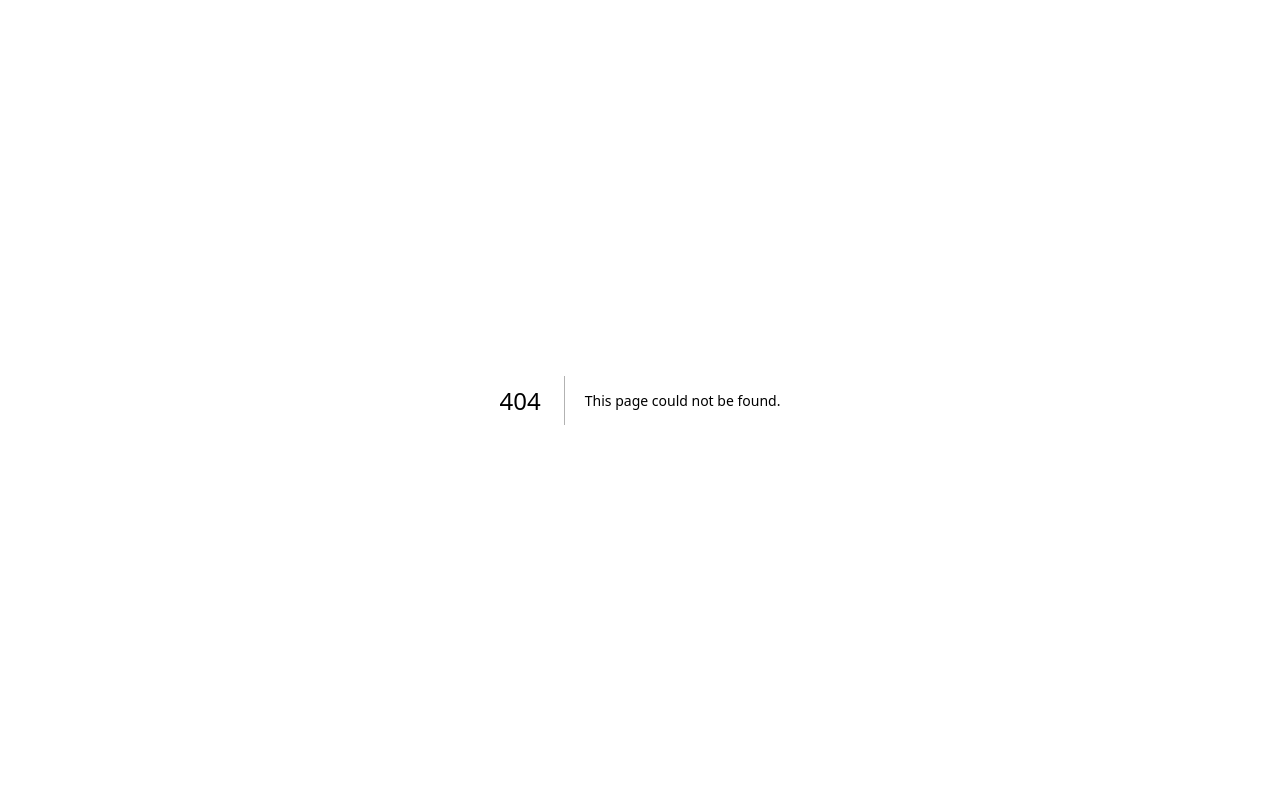
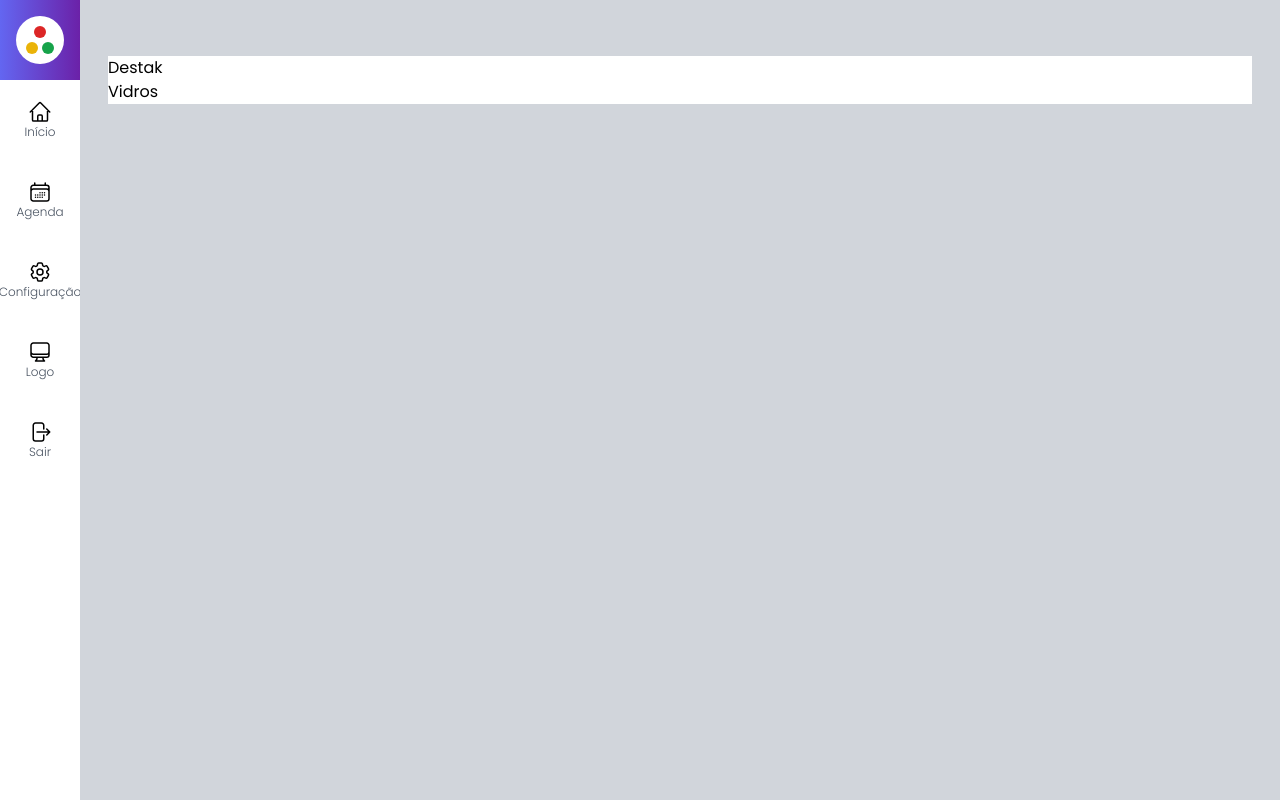
Before and after one commit to EvandroLimaBarbosa/projeto-sistema, a Next.js app: page /logo in a window 1280 px wide. Before the commit this address had no page. Built offline with nearby package versions, Linux system fonts and the light colour scheme.

Commit message:
Criand logo

```diff
--- a/src/components/icons/index.tsx
+++ b/src/components/icons/index.tsx
@@ -24,3 +24,9 @@ export const ExitIcon = (
   <path strokeLinecap="round" strokeLinejoin="round" d="M15.75 9V5.25A2.25 2.25 0 0 0 13.5 3h-6a2.25 2.25 0 0 0-2.25 2.25v13.5A2.25 2.25 0 0 0 7.5 21h6a2.25 2.25 0 0 0 2.25-2.25V15m3 0 3-3m0 0-3-3m3 3H9" />
 </svg>
 )
+
+export const ComputerIcon = (
+<svg xmlns="http://www.w3.org/2000/svg" fill="none" viewBox="0 0 24 24" strokeWidth={1.5} stroke="currentColor" className="w-6 h-6">
+  <path strokeLinecap="round" strokeLinejoin="round" d="M9 17.25v1.007a3 3 0 0 1-.879 2.122L7.5 21h9l-.621-.621A3 3 0 0 1 15 18.257V17.25m6-12V15a2.25 2.25 0 0 1-2.25 2.25H5.25A2.25 2.25 0 0 1 3 15V5.25m18 0A2.25 2.25 0 0 0 18.75 3H5.25A2.25 2.25 0 0 0 3 5.25m18 0V12a2.25 2.25 0 0 1-2.25 2.25H5.25A2.25 2.25 0 0 1 3 12V5.25" />
+</svg>
+)
--- a/src/components/template/ItemMenu.tsx
+++ b/src/components/template/ItemMenu.tsx
@@ -9,7 +9,10 @@ interface MenuItemProps {
 export default function ItemMenu(props: MenuItemProps) {
   return (
     <li className={`hover:bg-gray-100`}>
-      <Link className={`flex flex-col justify-center items-center w-full h-16`} href={props.url}>
+      <Link className={`
+          flex flex-col justify-center items-center
+          w-20 h-20
+        `} href={props.url}>
         {props.icon}
         <span className={`
           text-xs font-light text-gray-600
--- a/src/components/template/Layout.tsx
+++ b/src/components/template/Layout.tsx
@@ -3,8 +3,8 @@ import Header from "./Header";
 import SideMenu from "./SideMenu";
 
 interface LayoutProps {
-  title: string;
-  subtitle: string;
+  title?: string;
+  subtitle?: string;
   children?: any;
 }
 
@@ -13,7 +13,7 @@ export default function Layout(props: LayoutProps) {
     <div className={`flex h-screen w-screen`}>
       <SideMenu />
       <div className={`flex flex-col w-full p-7 bg-gray-300 dark:bg-gray-800`}>
-        <Header title={props.title} subtitle={props.subtitle} />
+        <Header title={props.title ?? ''} subtitle={props.subtitle ?? ''} />
         <Content>
           {props.children}
         </Content>
--- /dev/null
+++ b/src/components/template/Logo.tsx
@@ -0,0 +1,15 @@
+export default function Logo() {
+  return (
+    <div className={`
+        flex flex-col items-center justify-center
+        h-12 w-12 rounded-full
+        bg-white
+      `}>
+      <div className="h-3 w-3 rounded-full bg-red-600 mb-0.5" />
+      <div className="flex mt-0.5">
+        <div className="h-3 w-3 rounded-full bg-yellow-500 mr-0.5" />
+        <div className="h-3 w-3 rounded-full bg-green-600 ml-0.5" />
+      </div>
+    </div>
+  )
+}
--- /dev/null
+++ b/src/components/template/LogoDestakVidros.tsx
@@ -0,0 +1,16 @@
+export default function LogoDestakVidros() {
+  return (
+    <div className={`
+      bg-white
+    `}>
+      <div className={`
+        `}>
+        Destak
+      </div>
+      <div className={`
+        `}>
+        Vidros
+      </div>
+    </div>
+  )
+}
--- a/src/components/template/SideMenu.tsx
+++ b/src/components/template/SideMenu.tsx
@@ -1,13 +1,22 @@
-import { CalendarIcon, ExitIcon, HomeIcon, SettingsIcon } from "../icons";
+import { CalendarIcon, ComputerIcon, ExitIcon, HomeIcon, SettingsIcon } from "../icons";
 import ItemMenu from "./ItemMenu";
+import Logo from "./Logo";
 
 export default function SideMenu() {
   return (
     <aside>
+      <div className={`
+        flex flex-col items-center justify-center
+        bg-gradient-to-r from-indigo-500 to-purple-800
+        h-20 w-20
+      `}>
+        <Logo/>
+      </div>
       <ul>
         <ItemMenu url="/" text="Início" icon={HomeIcon} />
         <ItemMenu url="/agenda" text="Agenda" icon={CalendarIcon} />
         <ItemMenu url="/configuracao" text="Configuração" icon={SettingsIcon} />
+        <ItemMenu url="/logo" text="Logo" icon={ComputerIcon} />
         <ItemMenu url="/Sair" text="Sair" icon={ExitIcon} />
       </ul>
     </aside>
--- /dev/null
+++ b/src/pages/logo.tsx
@@ -0,0 +1,11 @@
+import Layout from "../components/template/Layout";
+import Logo from "../components/template/Logo";
+import LogoDestakVidros from "../components/template/LogoDestakVidros";
+
+export default function logo() {
+  return (
+    <Layout>
+      <LogoDestakVidros/>
+    </Layout>
+  )
+}
```
